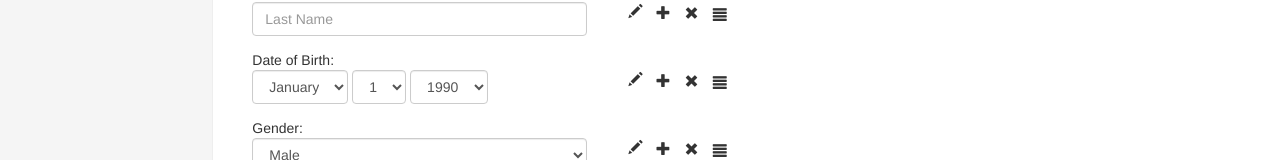
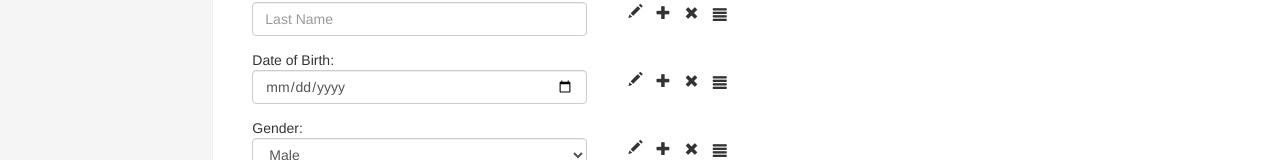
Before and after one commit to chlacher/WebDevSpring2016, a website: page public/assignment/form-fields.html in a window 1280 px wide. Shown: the part 282-442 px from the top of the page. Drawn offline with nearby package versions, Linux system fonts and the light colour scheme.

Commit message:
Changed date to proper type

```diff
--- a/public/assignment/form-fields.html
+++ b/public/assignment/form-fields.html
@@ -93,15 +93,7 @@
                     <div class="col-md-4">
                         <div class="row">Date of Birth:</div>
                         <div class="row">
-                                <select class="form-control date-drop" id="month">
-                                    <option>January</option>
-                                </select>
-                                <select class="form-control date-drop" id="day">
-                                    <option>1</option>
-                                </select>
-                                <select class="form-control date-drop" id="year">
-                                    <option>1990</option>
-                                </select>
+                            <input type="date" class="form-control">
                         </div>
                     </div>
                     <div class="col-md-4 actions-lg">
```
